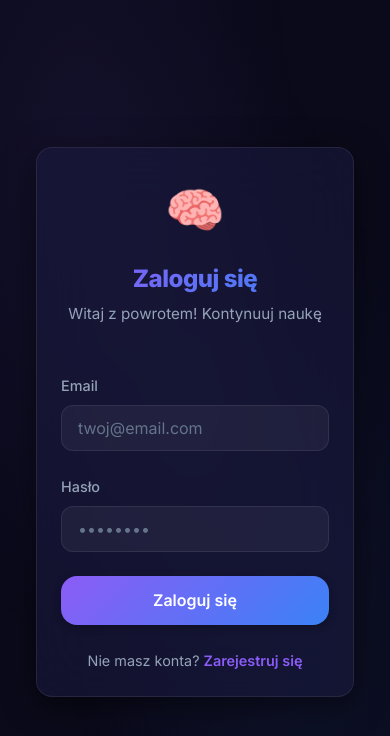
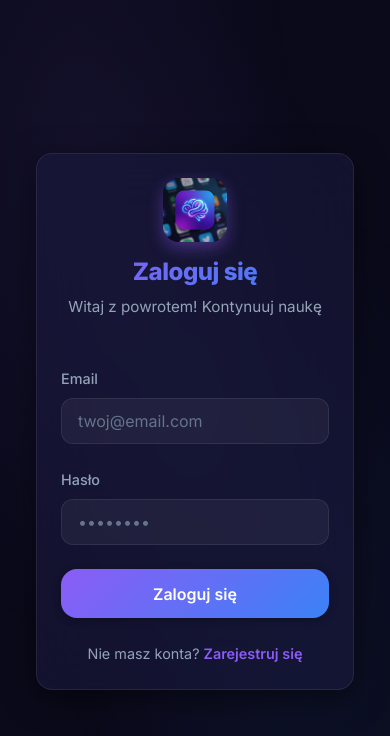
Before and after one commit to podlaskialgorytm3/Recallio, a Next.js app: page /login in a window 390 px wide. Shown: the top 736 px of the page. Built offline with nearby package versions, Linux system fonts and the light colour scheme; no server answers.

Commit message:
feat: implement authentication page and responsive navigation component

```diff
--- a/src/app/login/page.tsx
+++ b/src/app/login/page.tsx
@@ -57,8 +57,8 @@ export default function LoginPage() {
     <div className="auth-container">
       <div className="auth-card">
         <div className="auth-header">
-          <div style={{ fontSize: "3rem", marginBottom: "var(--space-md)" }}>
-            🧠
+          <div style={{ marginBottom: "var(--space-md)", display: "flex", justifyContent: "center" }}>
+            <img src="/icon-192x192.png" alt="Recallio Logo" style={{ width: 64, height: 64, borderRadius: "16px", boxShadow: "0 6px 16px rgba(139, 92, 246, 0.4)" }} />
           </div>
           <h1 className="text-gradient">
             {isRegister ? "Utwórz konto" : "Zaloguj się"}
--- a/src/components/Navbar.tsx
+++ b/src/components/Navbar.tsx
@@ -51,7 +51,7 @@ export default function Navbar() {
       <nav className="navbar">
         {/* Logo */}
         <Link href="/dashboard" className="navbar-logo">
-          <span className="logo-icon">🧠</span>
+          <img src="/icon-192x192.png" alt="Recallio Logo" style={{ width: 28, height: 28, borderRadius: "6px", marginRight: "8px", boxShadow: "0 2px 8px rgba(139, 92, 246, 0.4)" }} />
           <span className="text-gradient">Recallio</span>
         </Link>
 
```
